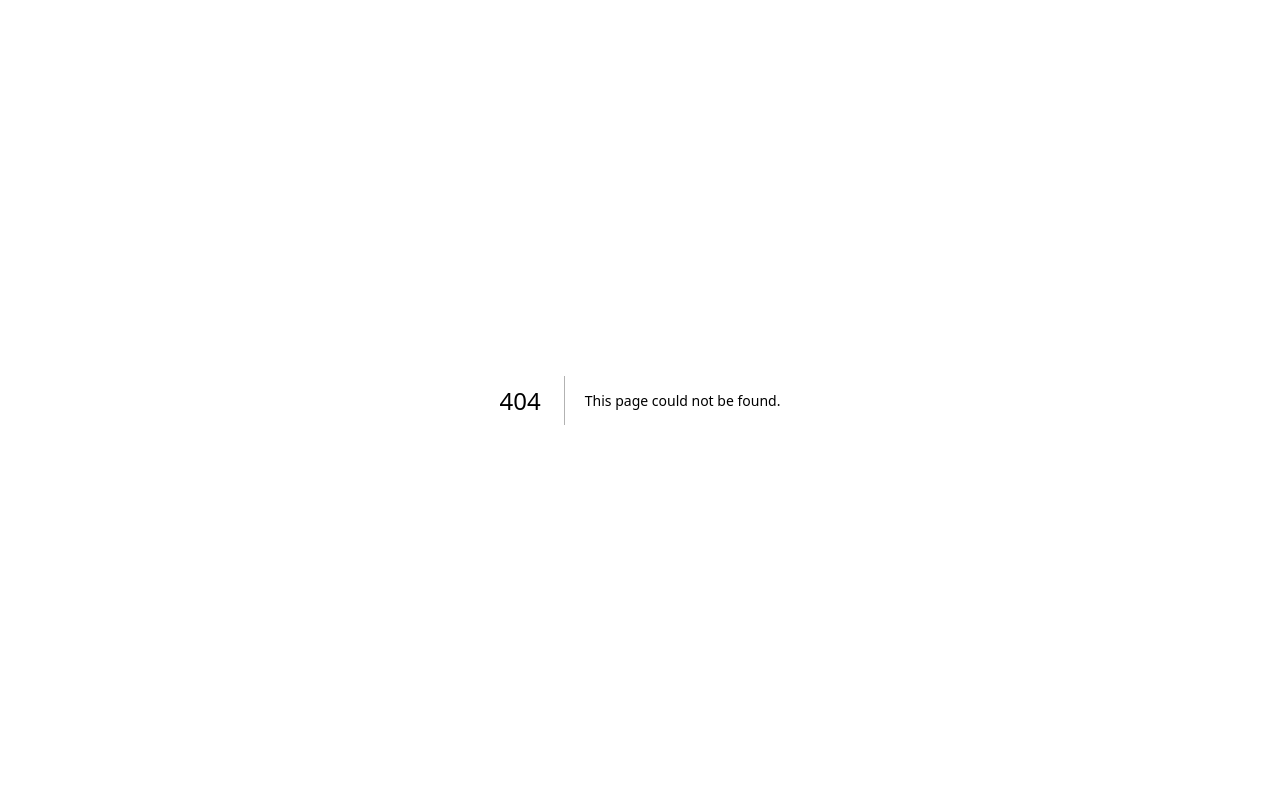
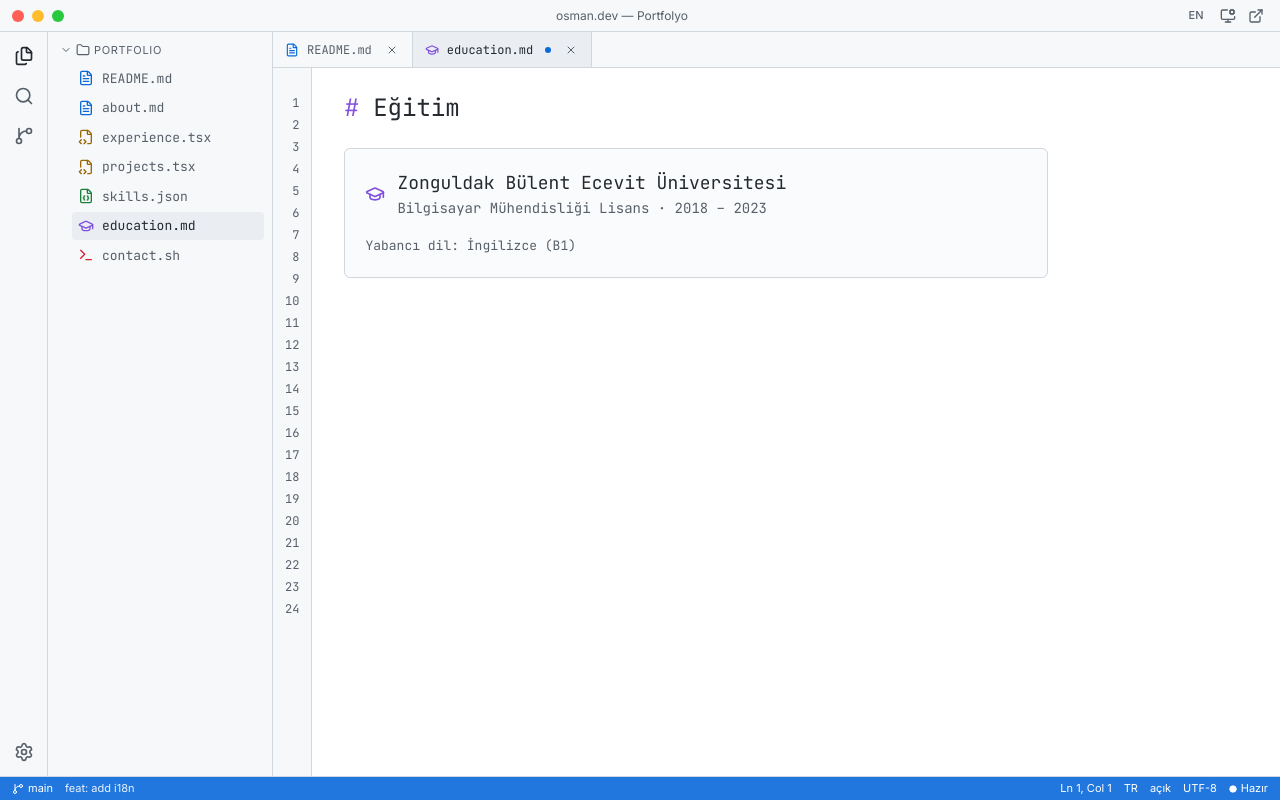
Before and after one commit to osmandayi/portfolio-v2, a Next.js app: page /tr/education in a window 1280 px wide. Before the commit this address had no page. Built offline with nearby package versions, Linux system fonts and the light colour scheme.

Commit message:
feat: add education page

```diff
--- /dev/null
+++ b/src/app/[locale]/education/page.tsx
@@ -0,0 +1,8 @@
+import { setRequestLocale } from "next-intl/server";
+import { EducationPage } from "@/components/content/EducationPage";
+
+export default async function Page({ params }: { params: Promise<{ locale: string }> }) {
+  const { locale } = await params;
+  setRequestLocale(locale);
+  return <EducationPage />;
+}
--- /dev/null
+++ b/src/components/content/EducationPage.tsx
@@ -0,0 +1,33 @@
+"use client";
+
+import { useTranslations } from "next-intl";
+import { GraduationCap } from "lucide-react";
+import { LineGutter } from "@/components/primitives/LineGutter";
+import { RevealOnView } from "@/components/primitives/RevealOnView";
+
+export function EducationPage() {
+  const t = useTranslations("education");
+  return (
+    <div className="flex min-h-full font-mono">
+      <LineGutter lines={24} className="border-r border-border bg-panel py-6 pl-3" />
+      <div className="max-w-3xl flex-1 px-8 py-6 leading-[22px]">
+        <h1 className="mb-6 text-2xl">
+          <span className="text-accent-2"># </span>
+          {t("heading")}
+        </h1>
+        <RevealOnView>
+          <article className="rounded-md border border-border bg-panel/50 p-5">
+            <header className="flex items-center gap-3">
+              <GraduationCap className="h-5 w-5 text-accent-2" />
+              <div>
+                <h2 className="text-lg text-fg">{t("school")}</h2>
+                <p className="text-[14px] text-fg-muted">{t("degree")} · {t("years")}</p>
+              </div>
+            </header>
+            <p className="mt-4 text-[13px] text-fg-muted">{t("lang")}</p>
+          </article>
+        </RevealOnView>
+      </div>
+    </div>
+  );
+}
```
